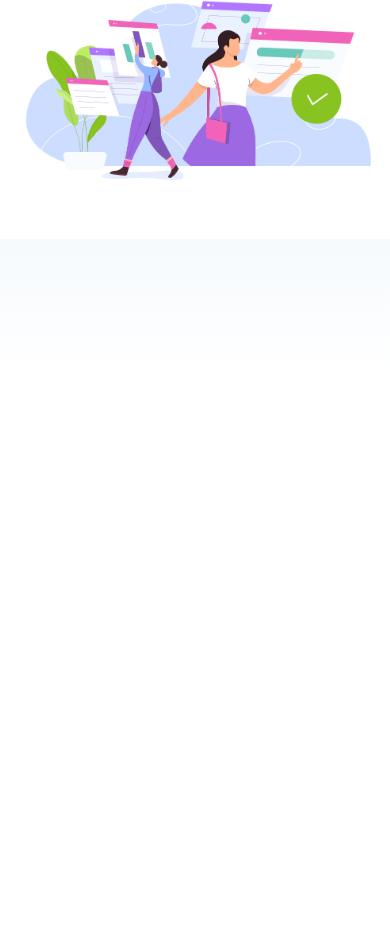
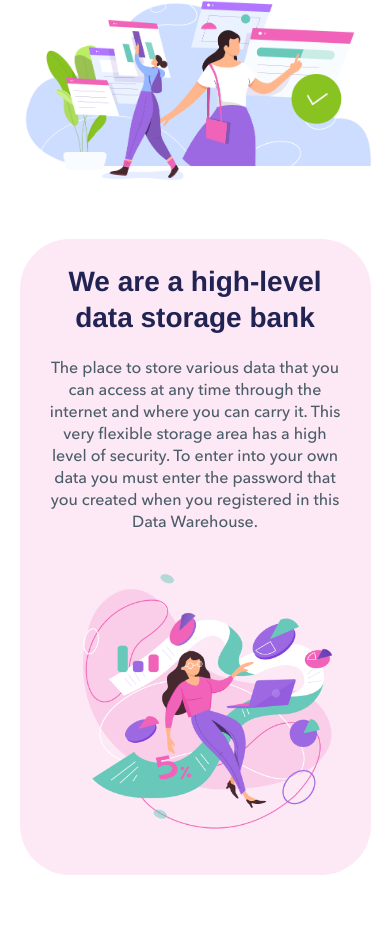
Before and after one commit to andryushque/data-warehouse, a plain HTML site: page index.html in a window 390 px wide. Shown: the part 469-1394 px from the top of the page. Before the commit the page ends 844 px from the top, so only its background shows below. Drawn offline with Linux system fonts and the light colour scheme; files whose address does not match are found by name.

Commit message:
Create: information section + media

```diff
--- a/index.html
+++ b/index.html
@@ -57,6 +57,30 @@
   </section>
   <!-- /.hero -->
 
+  <section class="information">
+    <div class="container">
+      <div class="information-wrapper">
+        <div class="information__picture">
+          <img class="information__image" src="images/information-bg.png" alt="Image: information">
+        </div>
+        <div class="information__content">
+          <h2 class="title information__title">
+            We are a high-level data storage bank
+          </h2>
+          <p class="information__text">
+            The place to store various data that you can access at any time through the internet and where you can carry
+            it.
+            This very flexible storage area has a high level of security. To enter into your own data you must enter the
+            password that you created when you registered in this Data Warehouse.
+          </p>
+        </div>
+      </div>
+      <!-- /.information-wrapper -->
+    </div>
+    <!-- /.container -->
+  </section>
+  <!-- /.information -->
+
 </body>
 
 </html>
--- a/sass/_hero.sass
+++ b/sass/_hero.sass
@@ -1,6 +1,6 @@
 .hero
   padding-top: 130px
-  padding-bottom: 200px
+  padding-bottom: 250px
   &-wrapper
     position: relative
   &-background
--- /dev/null
+++ b/sass/_information.sass
@@ -0,0 +1,31 @@
+.information
+  padding-bottom: 150px
+  &-wrapper
+    display: flex
+    justify-content: space-between
+    align-items: center
+    padding: 32px 92px 24px 11px
+    background: rgba(240, 99, 184, 0.15)
+    border-radius: 50px
+  &__picture
+    width: 45%
+  &__image
+    display: block
+    width: 100%
+  &__content
+    width: 45%
+  &__title
+    margin-bottom: 40px
+    font-style: normal
+    font-weight: bold
+    font-size: 40px
+    line-height: 52px
+    color: $dark-primary
+  &__text
+    margin-top: 0
+    margin-bottom: 0
+    font-style: normal
+    font-weight: 500
+    font-size: 18px
+    line-height: 29px
+    color: $dark-secondary
--- a/sass/_media.sass
+++ b/sass/_media.sass
@@ -1,7 +1,7 @@
 @media (max-width: 1400px)
   .hero
     &-background
-      right: 0
+      right: -25px
       width: 75%
       height: auto
 @media (max-width: 1200px)
@@ -9,6 +9,7 @@
     max-width: 960px
   .hero
     &-background
+      right: 0
       bottom: -200px
 
 @media (max-width: 991px)
@@ -24,13 +25,28 @@
       margin-left: 10px
   .hero
     padding-top: 75px
-    padding-bottom: 250px
     &__title
       max-width: 100%
       text-align: center
     &__info
       max-width: 100%
       text-align: center
+  .information
+    &-wrapper
+      flex-direction: column
+      padding: 50px
+    &__picture
+      width: 100%
+      order: 2
+    &__content
+      width: 100%
+    &__title
+      text-align: center
+    &__text
+      text-align: center
+    &__image
+      width: 75%
+      margin: 0 auto
 
 @media (max-width: 767px)
   .container
@@ -58,6 +74,18 @@
       margin-bottom: 30px
     &-button
       margin: 0 auto
+  .information
+    padding-bottom: 50px
+    &-wrapper
+      padding: 25px
+    &__title
+      margin-bottom: 20px
+      font-size: 32px
+      line-height: 40px
+    &__text
+      font-size: 18px
+    &__image
+      width: 100%
 
 @media (max-width: 575px)
   .hero
@@ -69,3 +97,11 @@
       font-size: 16px
     &-button
       margin: 0 auto
+  .information
+    &__title
+      margin-bottom: 20px
+      font-size: 28px
+      line-height: 36px
+    &__text
+      font-size: 16px
+      line-height: 22px
--- a/sass/style.sass
+++ b/sass/style.sass
@@ -9,6 +9,8 @@
 @import 'header'
 // Подключение стилей для главной секции
 @import 'hero'
+// Подключение стилей для секции information
+@import 'information'
 
 // Подключение адаптива
 @import 'media'
```
Also changed, not shown: css/style.css, images/information-bg.png (added).
